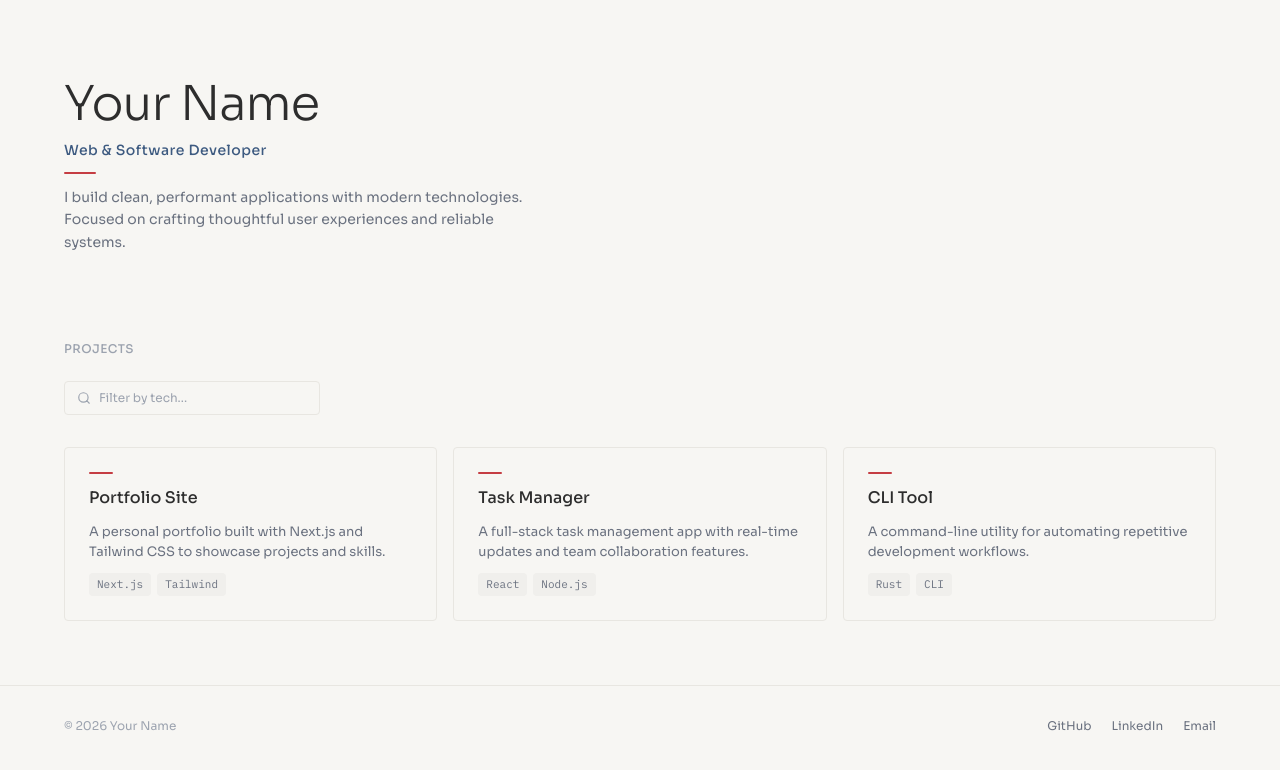
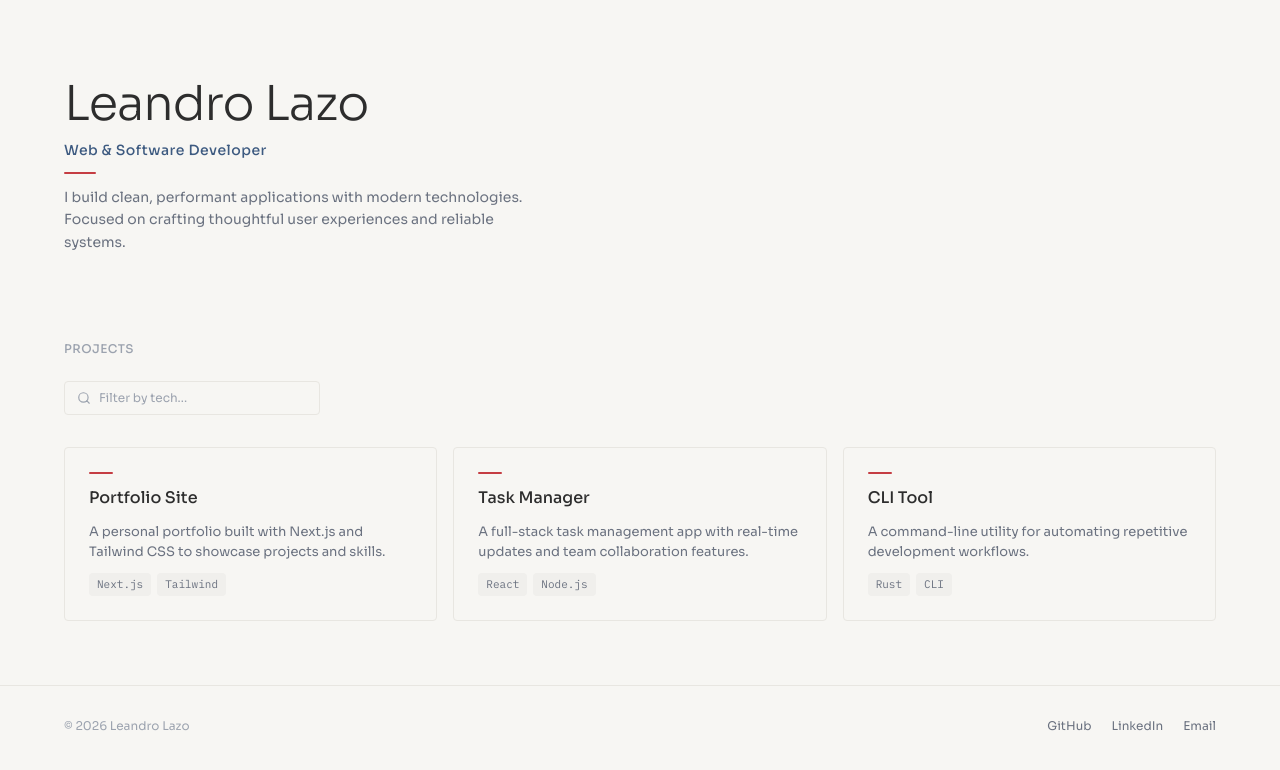
Before and after one commit to CrimsonShadowLR/presentation-page, a Next.js app: page / in a window 1280 px wide. Shown: the top 770 px of the page. Built offline with nearby package versions, Linux system fonts and the light colour scheme.

Commit message:
adding my name

```diff
--- a/app/layout.tsx
+++ b/app/layout.tsx
@@ -14,7 +14,7 @@ const ibmPlexMono = IBM_Plex_Mono({
 });
 
 export const metadata: Metadata = {
-  title: "Your Name — Developer",
+  title: "Leandro Lazo — Developer",
   description: "Web & Software Developer portfolio",
 };
 
--- a/app/page.tsx
+++ b/app/page.tsx
@@ -6,7 +6,7 @@ export default function Home() {
       {/* Hero */}
       <section className="flex flex-col gap-3 px-8 pt-16 pb-12 sm:px-16 lg:px-16 lg:pt-20 lg:pb-12">
         <h1 className="text-5xl font-light tracking-[-1px] text-[#2D2D2D] lg:text-[48px]">
-          Your Name
+          Leandro Lazo
         </h1>
         <p className="text-sm font-medium tracking-[0.5px] text-[#3D5A80]">
           Web &amp; Software Developer
@@ -22,7 +22,7 @@ export default function Home() {
 
       {/* Footer */}
       <footer className="flex flex-col items-center justify-between gap-4 border-t border-[#E8E6E1] px-8 py-8 sm:flex-row sm:px-16 lg:px-16">
-        <span className="text-xs text-[#9CA3AF]">&copy; 2026 Your Name</span>
+        <span className="text-xs text-[#9CA3AF]">&copy; 2026 Leandro Lazo</span>
         <div className="flex gap-5">
           <a href="#" className="text-xs text-[#6B7280] hover:text-[#2D2D2D] transition-colors">
             GitHub
```
